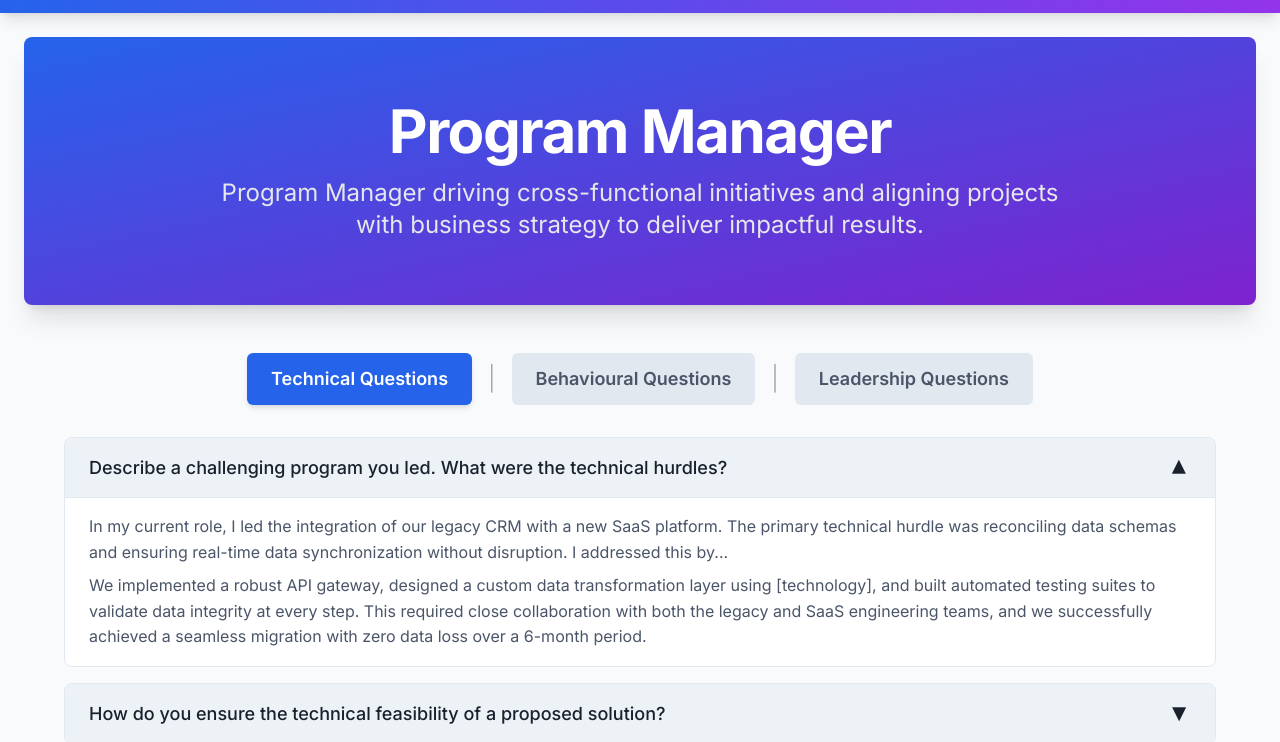
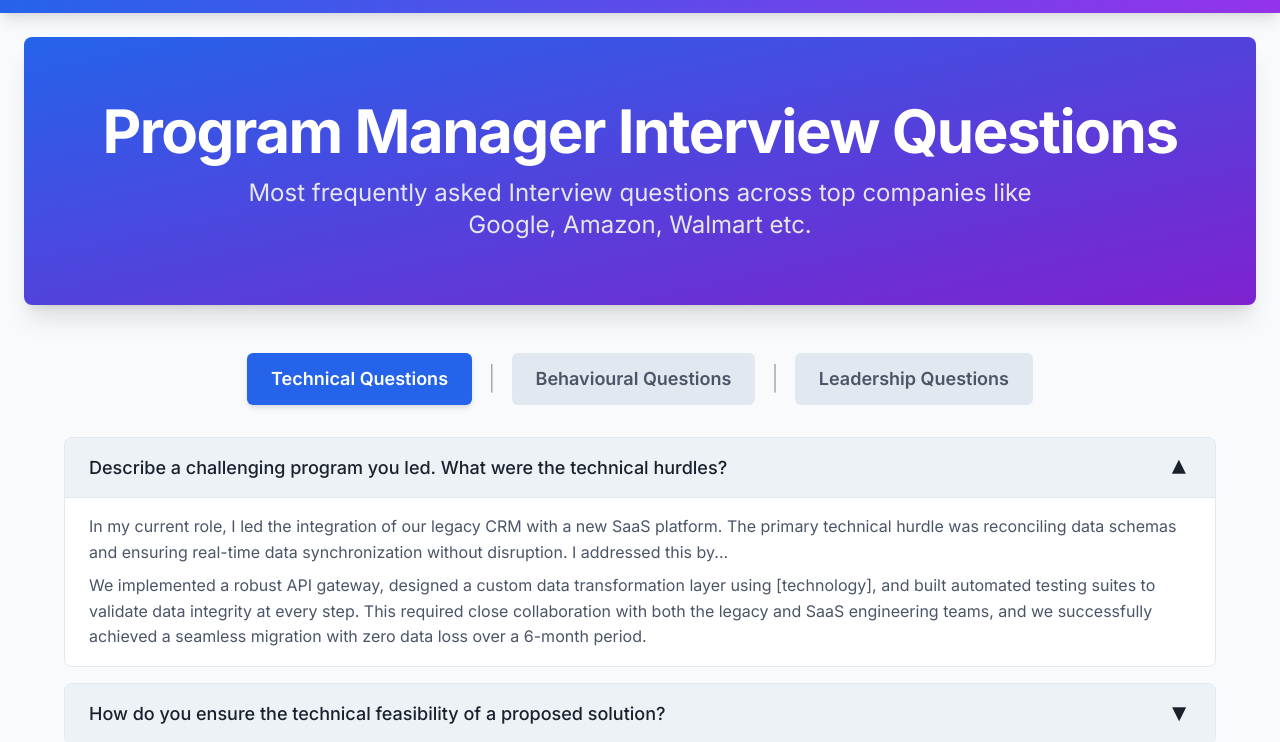
Before and after one commit to narayan-ga/re-skill.github.io, a plain HTML site: page program-manager.html in a window 1280 px wide. Shown: the part 59-801 px from the top of the page. Drawn offline with nearby package versions, Linux system fonts and the light colour scheme.

Commit message:
Update program-manager.html

```diff
--- a/program-manager.html
+++ b/program-manager.html
@@ -114,10 +114,10 @@
     <main class="flex-grow container mx-auto p-6">
         <section class="w-full bg-gradient-to-br from-blue-600 to-purple-700 text-white text-center py-16 rounded-lg shadow-xl mb-12">
             <h1 class="text-5xl md:text-6xl font-extrabold leading-tight tracking-tight mb-4">
-                Program Manager
+                Program Manager Interview Questions
             </h1>
-            <p class="text-xl md:text-2xl text-gray-200 max-w-4xl mx-auto px-4">
-                Program Manager driving cross-functional initiatives and aligning projects with business strategy to deliver impactful results.
+            <p class="text-base md:text-2xl text-gray-200 max-w-4xl mx-auto px-4">
+                Most frequently asked Interview questions across top companies like Google, Amazon, Walmart etc.
             </p>
         </section>
 
```
